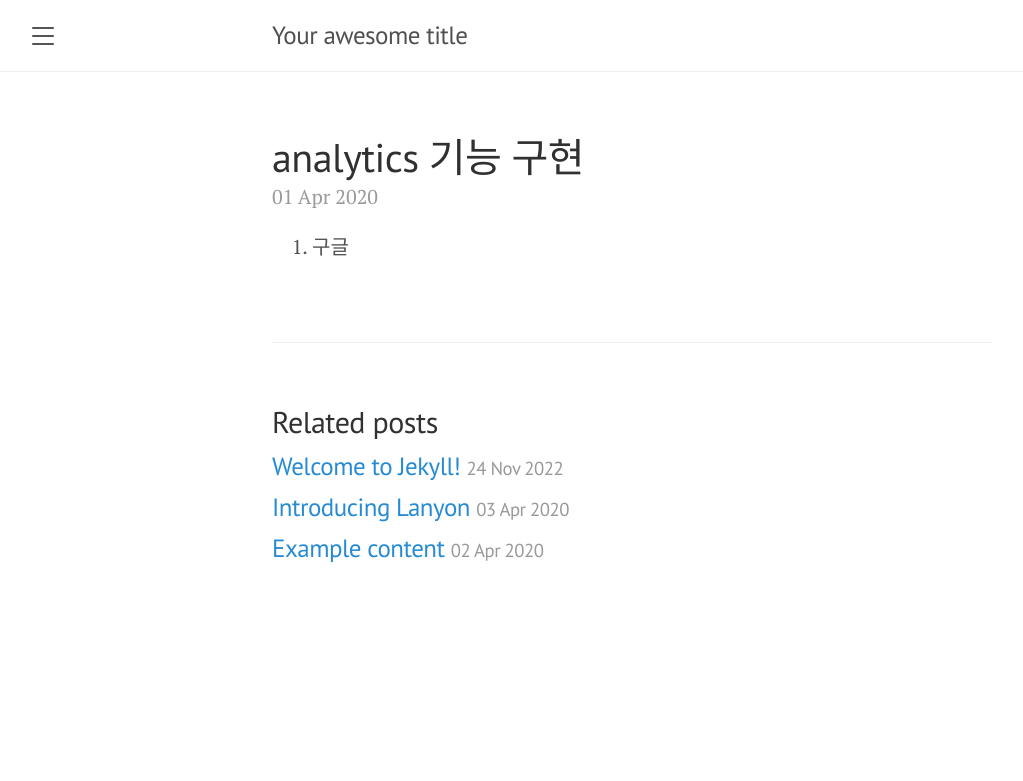
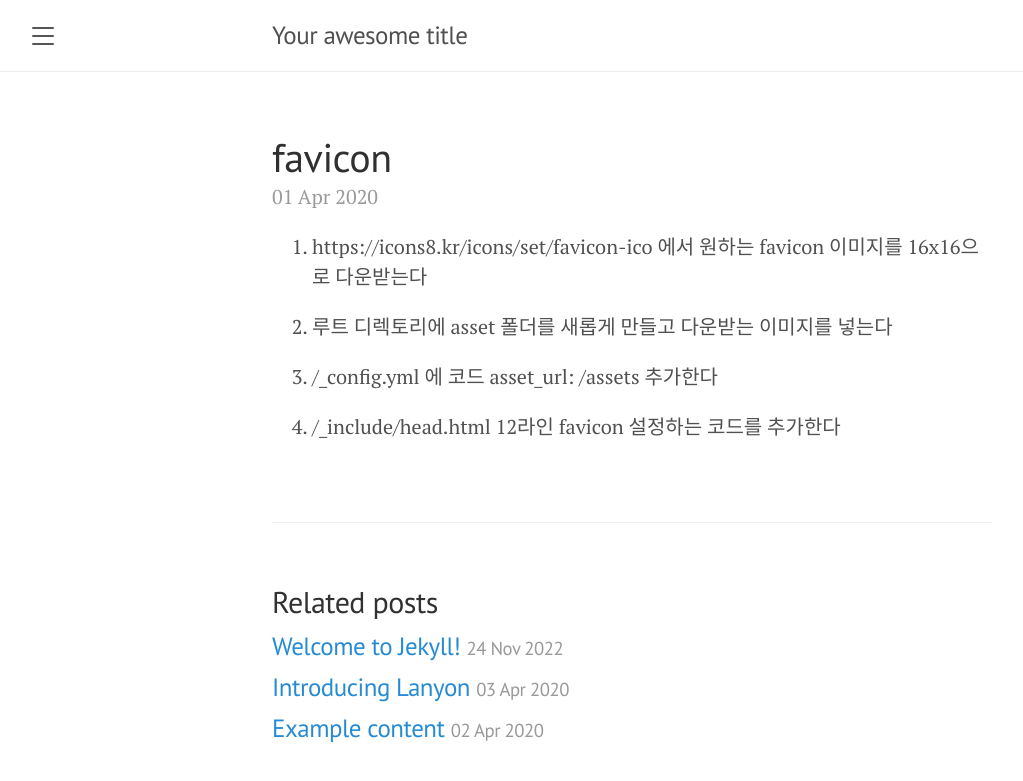
Before and after one commit to yujin8731/yujin8731.github.io, a Jekyll site: the page built from _posts/2020-04-01-whats-jekyll.md, in a window 1280 px wide. Shown: the top 781 px of the page, without its empty margins (8-1031 px from the left). Built offline with Jekyll 4.4.1, drawn with Linux system fonts in a browser that asks for light colours; comment, search, counter and statistics services are not loaded.

Commit message:
Update 2020-04-01-whats-jekyll.md

```diff
--- a/_posts/2020-04-01-whats-jekyll.md
+++ b/_posts/2020-04-01-whats-jekyll.md
@@ -1,7 +1,17 @@
 ---
 layout: post
-title: "analytics 기능 구현"
+title: "favicon"
 comments: true
 # other options
 ---
-1. 구글
+
+
+1. https://icons8.kr/icons/set/favicon-ico 에서 원하는 favicon 이미지를 16x16으로 다운받는다
+
+2. 루트 디렉토리에 asset 폴더를 새롭게 만들고 다운받는 이미지를 넣는다
+
+
+3. /_config.yml 에 코드 asset_url: /assets 추가한다
+
+2. /_include/head.html 12라인 favicon 설정하는 코드를 추가한다
+<link href="{{ site.asset_url }}/favicon.png" rel="shortcut icon" type="image/vnd.microsoft.icon"/>
```
